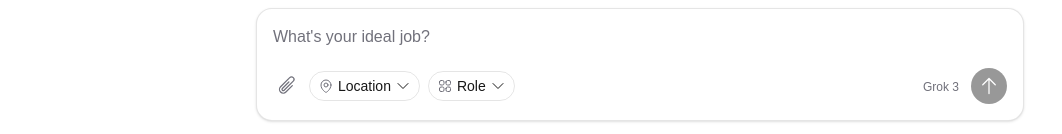
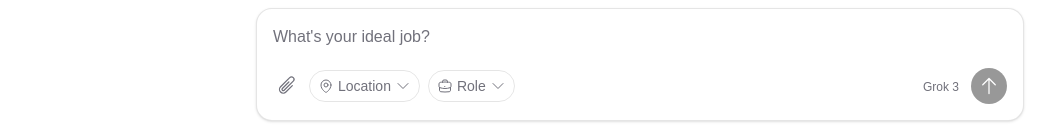
Before and after one commit to enesgrahovac/xai-careers, a Next.js app: page / in a window 1280 px wide. Shown: the part 663-797 px from the top of the page, without its empty margins (0-1062 px from the left). Built offline with nearby package versions, Linux system fonts and the light colour scheme.

Commit message:
adjusting icon styling

```diff
--- a/src/components/ChatInput.tsx
+++ b/src/components/ChatInput.tsx
@@ -6,7 +6,7 @@ import {
     ArrowUpIcon,
     CheckIcon,
     MapPinIcon,
-    Squares2X2Icon
+    BriefcaseIcon
 } from "@heroicons/react/24/outline";
 import Tooltip from "./Tooltip";
 
@@ -230,11 +230,11 @@ export default function ChatInput({ onSend, disabled = false }: ChatInputProps)
                                 setLocOpen(!locOpen);
                                 setDeptOpen(false);
                             }}
-                            className="group flex items-center gap-1 text-sm font-medium px-2 py-1 rounded-3xl hover:bg-black/5 dark:hover:bg-white/10 border border-black/10 dark:border-white/15"
+                            className="group flex items-center gap-1 text-sm font-medium px-2 py-1 min-h-[2rem] rounded-3xl hover:bg-black/5 dark:hover:bg-white/10 border border-black/10 dark:border-white/15"
                         >
                             <MapPinIcon className="h-4 w-4 text-zinc-500 group-hover:text-zinc-700 dark:text-zinc-400 dark:group-hover:text-zinc-200" />
-                            <span className="hidden sm:inline">Location</span>
-                            <ChevronDownIcon className="h-4 w-4" />
+                            <span className="hidden sm:inline text-zinc-500 group-hover:text-zinc-700 dark:text-zinc-400 dark:group-hover:text-zinc-200">Location</span>
+                            <ChevronDownIcon className="h-4 w-4 text-zinc-500 group-hover:text-zinc-700 dark:text-zinc-400 dark:group-hover:text-zinc-200" />
                         </button>
                         {locOpen && (
                             <div className="absolute z-10 bottom-full mb-2 w-52 rounded-md border border-black/10 dark:border-white/15 bg-white dark:bg-zinc-800 shadow-lg p-1">
@@ -265,11 +265,11 @@ export default function ChatInput({ onSend, disabled = false }: ChatInputProps)
                                 setDeptOpen(!deptOpen);
                                 setLocOpen(false);
                             }}
-                            className="group flex items-center gap-1 text-sm font-medium px-2 py-1 rounded-3xl hover:bg-black/5 dark:hover:bg-white/10 border border-black/10 dark:border-white/15"
+                            className="group flex items-center gap-1 text-sm font-medium px-2 py-1 min-h-[2rem] rounded-3xl hover:bg-black/5 dark:hover:bg-white/10 border border-black/10 dark:border-white/15"
                         >
-                            <Squares2X2Icon className="h-4 w-4 text-zinc-500 group-hover:text-zinc-700 dark:text-zinc-400 dark:group-hover:text-zinc-200" />
-                            <span className="sm:inline">Role</span>
-                            <ChevronDownIcon className="h-4 w-4" />
+                            <BriefcaseIcon className="h-4 w-4 text-zinc-500 group-hover:text-zinc-700 dark:text-zinc-400 dark:group-hover:text-zinc-200" />
+                            <span className="sm:inline text-zinc-500 group-hover:text-zinc-700 dark:text-zinc-400 dark:group-hover:text-zinc-200">Role</span>
+                            <ChevronDownIcon className="h-4 w-4 text-zinc-500 group-hover:text-zinc-700 dark:text-zinc-400 dark:group-hover:text-zinc-200" />
                         </button>
                         {deptOpen && (
                             <div className="absolute z-10 bottom-full mb-2 w-60 rounded-md border border-black/10 dark:border-white/15 bg-white dark:bg-zinc-800 shadow-lg p-1">
```
